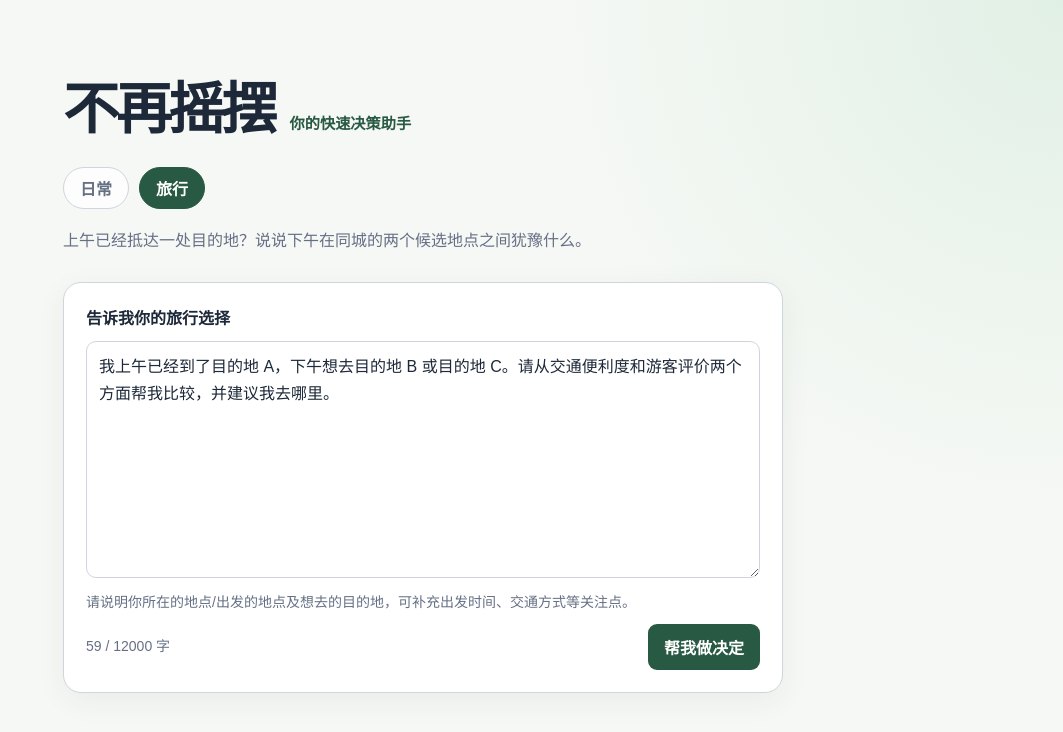
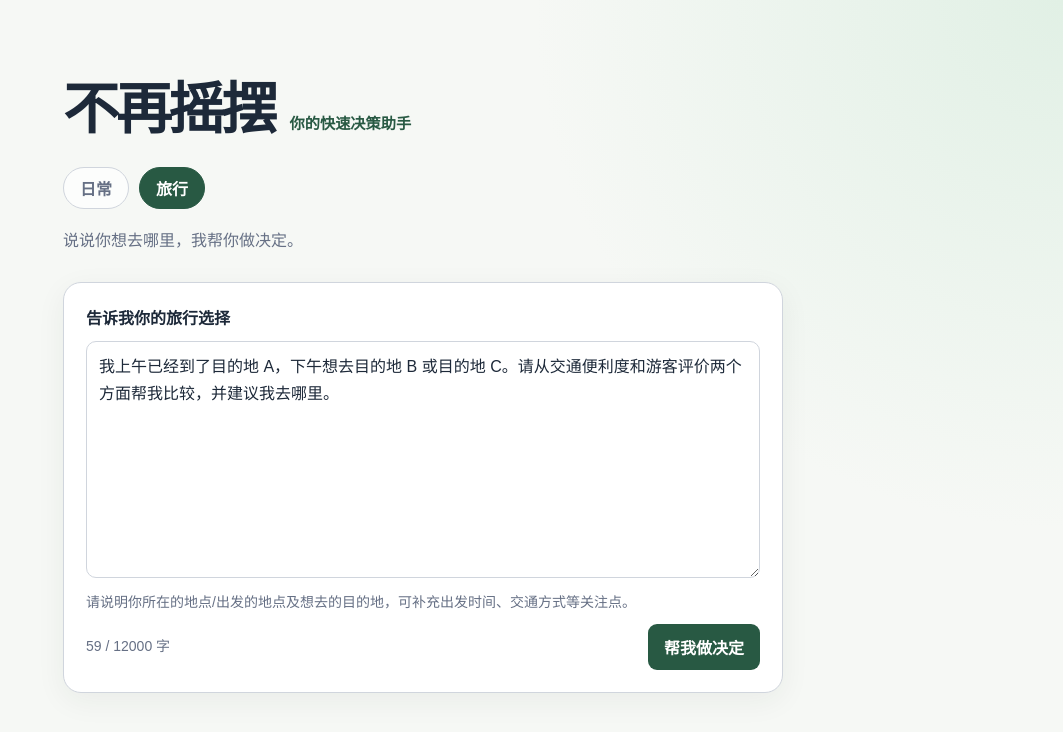
Before and after one commit to guobb-creator/no-waver, a Next.js app: page / in a window 1280 px wide. Shown: the top 732 px of the page, without its empty margins (217-1280 px from the left). Built offline with nearby package versions, Linux system fonts and the light colour scheme.

Commit message:
Update hero intro copy

```diff
--- a/app/page.tsx
+++ b/app/page.tsx
@@ -60,7 +60,7 @@ export default function Home() {
           <button className="category-tab" type="button">日常</button>
           <button className="category-tab category-tab--active" type="button" aria-current="page">旅行</button>
         </nav>
-        <p className="intro">上午已经抵达一处目的地？说说下午在同城的两个候选地点之间犹豫什么。</p>
+        <p className="intro">说说你想去哪里，我帮你做决定。</p>
       </section>
 
       <DecisionForm
```
